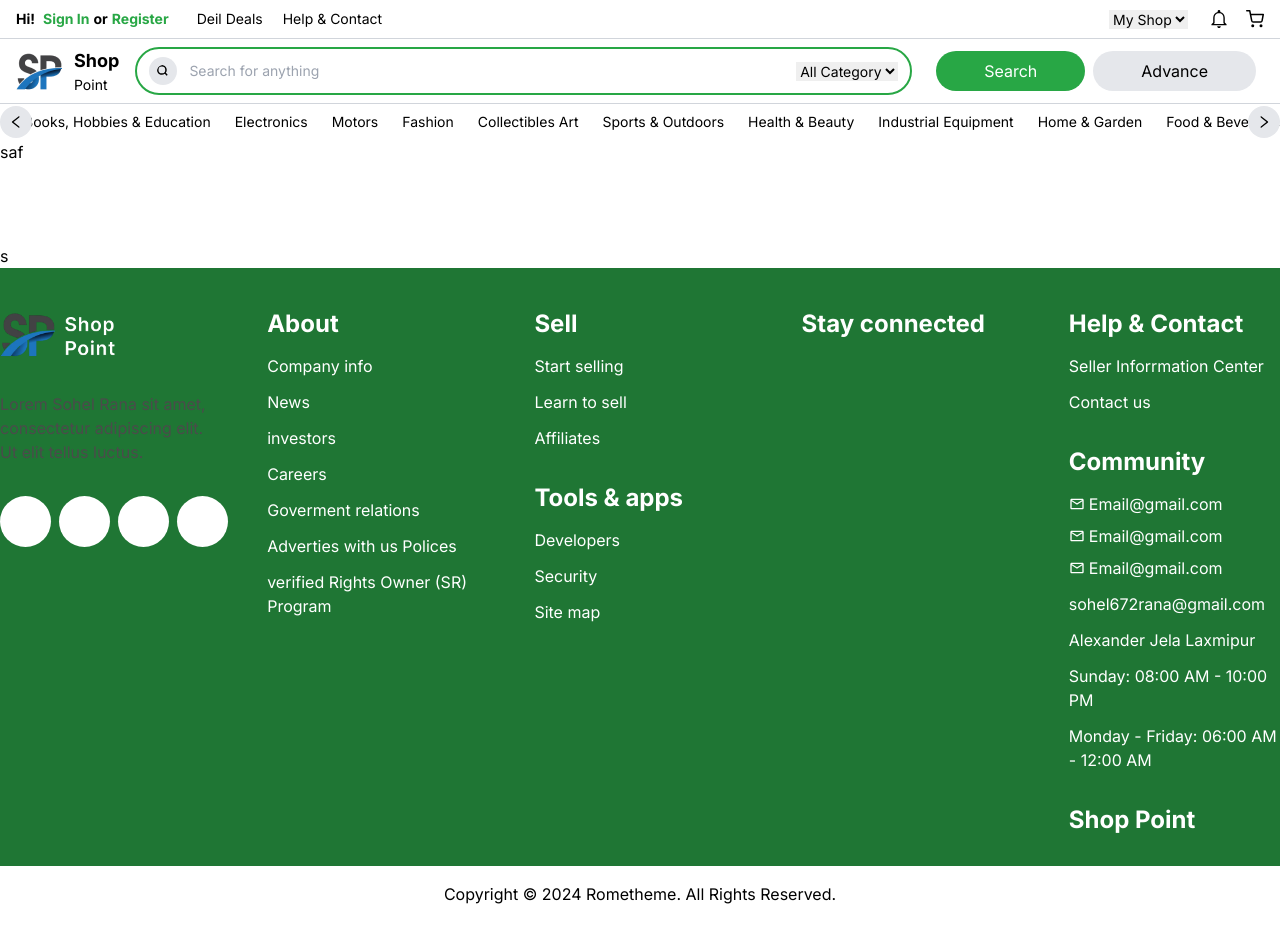
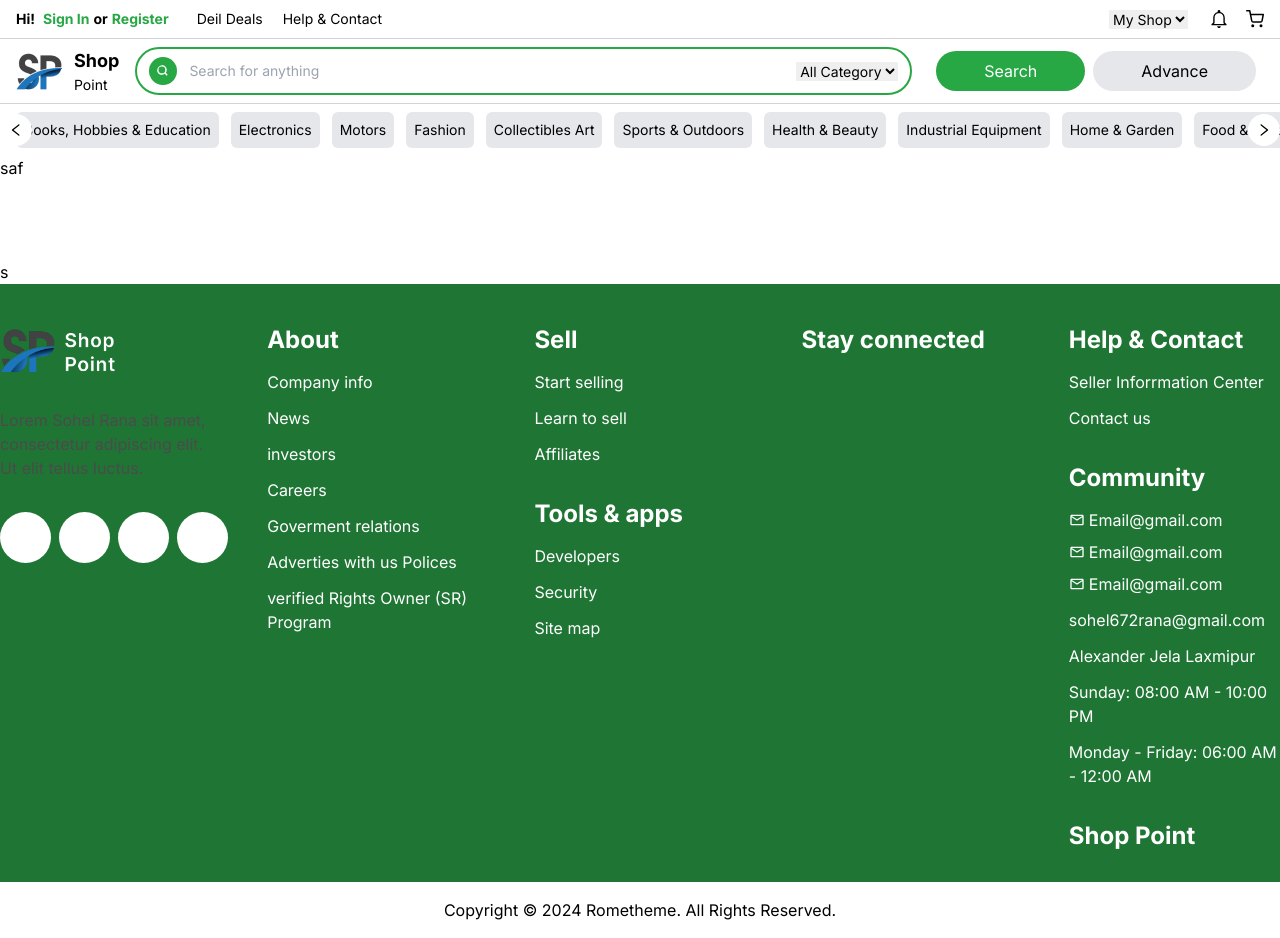
Before and after one commit to programmer-kabir/Shop-Point, a React (Vite) app in the folder Client-Side/: page / in a window 1280 px wide. Built offline with nearby package versions, Linux system fonts and the light colour scheme.

Commit message:
Changed layout of navbar for mobile and tablet

```diff
--- a/Client-Side/src/Pages/Share/Navbar.jsx
+++ b/Client-Side/src/Pages/Share/Navbar.jsx
@@ -1,15 +1,31 @@
-import React from "react";
+import { AiOutlineCloseCircle } from "react-icons/ai";
+import React, { useEffect, useState } from "react";
 import { FiShoppingCart } from "react-icons/fi";
-import { FaMagnifyingGlass } from "react-icons/fa6";
+import { FaBars, FaBurger, FaMagnifyingGlass } from "react-icons/fa6";
 import { Link } from "react-router-dom";
 import { IoMdNotificationsOutline } from "react-icons/io";
 import logoImg from "../../assets/logo.png";
 import SubNavigation from "../../components/SubNavigation";
 
+const isMobileOrTabletChecker = () => {
+  const userAgent = navigator.userAgent || navigator.vendor || window.opera;
+  return /android|iphone|ipad|ipod|blackberry|opera mini|iemobile|mobile/i.test(
+    userAgent
+  );
+};
+
 const Navbar = () => {
+  const [isMobileOrTablet, setIsMobileOrTablet] = useState(false);
+  const [isMobileMenu, setIsMobileMenu] = useState(false);
+
+  useEffect(() => {
+    setIsMobileOrTablet(isMobileOrTabletChecker());
+  }, []);
+
   return (
     <nav className="container mx-auto">
       {/* Top */}
+      {!isMobileOrTablet && (
         <div className="flex items-center justify-between px-4 py-2 text-sm border-b border-gray-300">
           {/* Left Side */}
           <div className="flex flex-col items-center gap-4 sm:flex-row sm:gap-7">
@@ -42,9 +58,11 @@ const Navbar = () => {
             </div>
           </div>
         </div>
+      )}
 
       {/* Middle */}
 
+      {!isMobileOrTablet && (
         <div className="flex items-center gap-1 px-4 py-2 border-b border-gray-300 lg:gap-4">
           {/* Logo */}
           <div className="flex items-center gap-3 cursor-pointer min-w-6">
@@ -61,7 +79,7 @@ const Navbar = () => {
               className="flex flex-row-reverse items-center flex-grow max-w-full gap-3 overflow-hidden lg:flex-row cursor-text"
               htmlFor="search"
             >
-            <FaMagnifyingGlass className="p-2 text-black bg-gray-200 rounded-full sm:cursor-pointer min-w-7 min-h-7" />
+              <FaMagnifyingGlass className="p-2 text-white rounded-full bg-primary sm:cursor-pointer min-w-7 min-h-7" />
               <input
                 type="text"
                 id="search"
@@ -88,10 +106,55 @@ const Navbar = () => {
             </button>
           </div>
         </div>
-
+      )}
       {/* Bottom */}
 
-      <SubNavigation />
+      {!isMobileOrTablet && <SubNavigation />}
+
+      {/* mobile and tablet  */}
+
+      {isMobileOrTablet && (
+        <>
+          <div className="flex justify-between px-4 pt-2">
+            <img src={logoImg} alt="Shop Point logo" className="w-9 " />
+            <div className="flex items-center gap-2 cursor-pointer md:gap-4">
+              <IoMdNotificationsOutline size={22} />
+              <FiShoppingCart size={18} />
+              <FaBars onClick={() => setIsMobileMenu(true)} />
+            </div>
+          </div>
+
+          <form className="flex px-4 py-2">
+            <input
+              type="search"
+              className="flex-grow border outline-none border-primary"
+            />
+            <FaMagnifyingGlass className="p-2 text-white bg-primary sm:cursor-pointer min-w-7 min-h-7 " />
+          </form>
+
+          <div
+            className={` fixed top-0 bottom-0 ${
+              isMobileMenu ? "right-0" : "-right-full"
+            } w-full bg-white duration-300`}
+          >
+            <AiOutlineCloseCircle
+              size={24}
+              className="absolute right-4 top-4 "
+              onClick={() => setIsMobileMenu(false)}
+            />
+            <div className="flex flex-col gap-3 pt-12 pl-4">
+              <Link>Profile</Link>
+              <Link className="pb-2 border-b">Help</Link>
+
+              <div>
+                <Link className="font-bold text-primary">Sign In</Link>{" "}
+                <span> Or </span>
+                <Link className="font-bold text-primary">Register</Link>
+              </div>
+            </div>
+          </div>
+        </>
+      )}
     </nav>
   );
 };
--- a/Client-Side/src/components/SubNavigation.jsx
+++ b/Client-Side/src/components/SubNavigation.jsx
@@ -29,33 +29,35 @@ const SubNavigation = () => {
   };
 
   return (
-    <div className="relative ">
+    <div className="relative py-2 ">
       {/* Sub-navigation menu */}
       <div
         ref={menuRef}
-        className="flex items-center gap-1 px-4 overflow-x-auto text-sm md:gap-2 whitespace-nowrap scroll-smooth no-scrollbar"
+        className="flex items-center gap-2 px-4 overflow-x-auto text-sm md:gap-3 whitespace-nowrap scroll-smooth no-scrollbar"
       >
-        <Link className="p-2">Books, Hobbies & Education</Link>
-        <Link className="p-2">Electronics</Link>
-        <Link className="p-2">Motors</Link>
-        <Link className="p-2">Fashion</Link>
-        <Link className="p-2">Collectibles Art</Link>
-        <Link className="p-2">Sports & Outdoors</Link>
-        <Link className="p-2">Health & Beauty</Link>
-        <Link className="p-2">Industrial Equipment</Link>
-        <Link className="p-2">Home & Garden</Link>
-        <Link className="p-2">Food & Beverages</Link>
+        <Link className="p-2 bg-gray-200 rounded-md">
+          Books, Hobbies & Education
+        </Link>
+        <Link className="p-2 bg-gray-200 rounded-md">Electronics</Link>
+        <Link className="p-2 bg-gray-200 rounded-md">Motors</Link>
+        <Link className="p-2 bg-gray-200 rounded-md">Fashion</Link>
+        <Link className="p-2 bg-gray-200 rounded-md">Collectibles Art</Link>
+        <Link className="p-2 bg-gray-200 rounded-md">Sports & Outdoors</Link>
+        <Link className="p-2 bg-gray-200 rounded-md">Health & Beauty</Link>
+        <Link className="p-2 bg-gray-200 rounded-md">Industrial Equipment</Link>
+        <Link className="p-2 bg-gray-200 rounded-md">Home & Garden</Link>
+        <Link className="p-2 bg-gray-200 rounded-md">Food & Beverages</Link>
       </div>
 
       {/* Scroll Buttons */}
       <button
-        className="absolute left-0 z-10 p-2 -translate-y-1/2 bg-gray-200 rounded-full top-1/2 "
+        className="absolute left-0 z-10 p-2 -translate-y-1/2 bg-white rounded-full top-1/2 "
         onClick={() => scrollMenu("left")}
       >
         <AiOutlineLeft />
       </button>
       <button
-        className="absolute right-0 z-10 p-2 -translate-y-1/2 bg-gray-200 rounded-full top-1/2 "
+        className="absolute right-0 z-10 p-2 -translate-y-1/2 bg-white rounded-full top-1/2 "
         onClick={() => scrollMenu("right")}
       >
         <AiOutlineRight />
```
Lines whose indentation alone changed are shown as unchanged.
